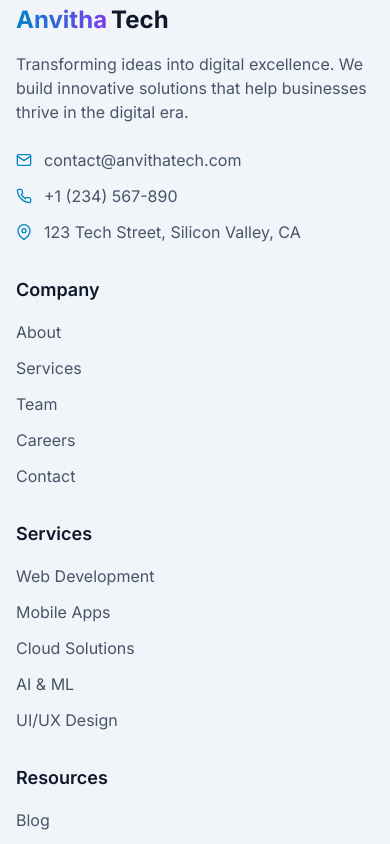
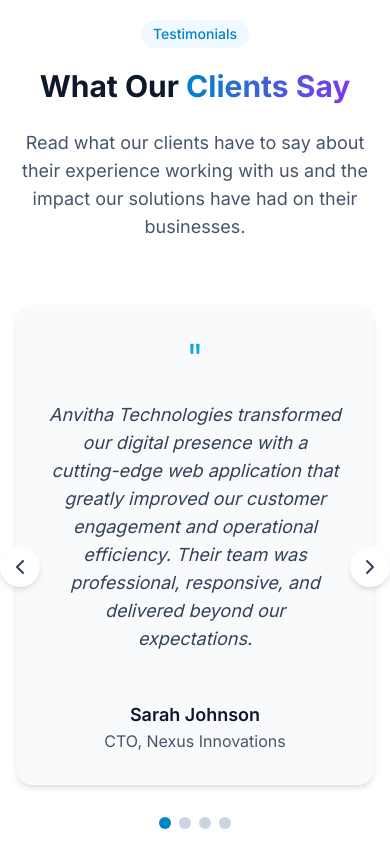
Before and after one commit to shitaanshus27/anvitha-tech-new, a Next.js app: page / in a window 390 px wide. Shown: the part 8260-9104 px from the top of the page. Built offline with nearby package versions, Linux system fonts and the light colour scheme.

Commit message:
Add testimonials section component with TypeScript

```diff
--- /dev/null
+++ b/components/sections/testimonials-section.tsx
@@ -0,0 +1,161 @@
+"use client";
+
+import { useRef, useState } from "react";
+import { motion, useInView } from "framer-motion";
+import { cn } from "@/lib/utils";
+import { FiChevronLeft, FiChevronRight } from "react-icons/fi";
+
+interface Testimonial {
+  id: string;
+  content: string;
+  author: string;
+  position: string;
+  company: string;
+}
+
+const testimonials: Testimonial[] = [
+  {
+    id: "testimonial-1",
+    content: "Anvitha Technologies transformed our digital presence with a cutting-edge web application that greatly improved our customer engagement and operational efficiency. Their team was professional, responsive, and delivered beyond our expectations.",
+    author: "Sarah Johnson",
+    position: "CTO",
+    company: "Nexus Innovations",
+  },
+  {
+    id: "testimonial-2",
+    content: "Working with Anvitha Tech on our mobile app was a game-changer for our business. Their expertise in UI/UX design and development resulted in an intuitive app that our customers love. The project was delivered on time and within budget.",
+    author: "Michael Chen",
+    position: "Product Director",
+    company: "Elevate Solutions",
+  },
+  {
+    id: "testimonial-3",
+    content: "The cloud migration strategy implemented by Anvitha Technologies significantly improved our system performance and reduced our infrastructure costs by 40%. Their team's technical knowledge and attention to detail made the transition seamless.",
+    author: "Alexandra Rodriguez",
+    position: "IT Director",
+    company: "Global Enterprises",
+  },
+  {
+    id: "testimonial-4",
+    content: "Anvitha Technologies helped us implement advanced data analytics capabilities that provided valuable insights into our customer behavior. This has directly contributed to a 25% increase in our conversion rates over the past six months.",
+    author: "David Williams",
+    position: "Marketing VP",
+    company: "Spectrum Brands",
+  },
+];
+
+export default function TestimonialsSection() {
+  const ref = useRef<HTMLElement>(null);
+  const isInView = useInView(ref, { once: false, amount: 0.2 });
+  const [activeIndex, setActiveIndex] = useState(0);
+
+  const handlePrev = () => {
+    setActiveIndex((prev) => (prev === 0 ? testimonials.length - 1 : prev - 1));
+  };
+
+  const handleNext = () => {
+    setActiveIndex((prev) => (prev === testimonials.length - 1 ? 0 : prev + 1));
+  };
+
+  return (
+    <section
+      ref={ref}
+      className={cn(
+        "py-16 md:py-24 bg-white dark:bg-slate-900",
+        "transition-opacity duration-1000",
+        isInView ? "opacity-100" : "opacity-0"
+      )}
+    >
+      <div className="container">
+        <div className="text-center max-w-3xl mx-auto mb-16">
+          <motion.span
+            initial={{ opacity: 0, y: 20 }}
+            animate={isInView ? { opacity: 1, y: 0 } : { opacity: 0, y: 20 }}
+            transition={{ duration: 0.5 }}
+            className="inline-block px-3 py-1 mb-5 text-sm font-medium rounded-full bg-primary-50 dark:bg-primary-900/30 text-primary-600 dark:text-primary-400"
+          >
+            Testimonials
+          </motion.span>
+          <motion.h2
+            initial={{ opacity: 0, y: 20 }}
+            animate={isInView ? { opacity: 1, y: 0 } : { opacity: 0, y: 20 }}
+            transition={{ duration: 0.5, delay: 0.1 }}
+            className="heading-2 mb-6"
+          >
+            What Our <span className="gradient-text">Clients Say</span>
+          </motion.h2>
+          <motion.p
+            initial={{ opacity: 0, y: 20 }}
+            animate={isInView ? { opacity: 1, y: 0 } : { opacity: 0, y: 20 }}
+            transition={{ duration: 0.5, delay: 0.2 }}
+            className="text-lg text-slate-600 dark:text-slate-400"
+          >
+            Read what our clients have to say about their experience working with us
+            and the impact our solutions have had on their businesses.
+          </motion.p>
+        </div>
+
+        <div className="max-w-4xl mx-auto">
+          <div className="relative">
+            <motion.div
+              key={activeIndex}
+              initial={{ opacity: 0, x: 20 }}
+              animate={{ opacity: 1, x: 0 }}
+              exit={{ opacity: 0, x: -20 }}
+              transition={{ duration: 0.5 }}
+              className="bg-slate-50 dark:bg-slate-800 rounded-2xl p-8 md:p-10 shadow-md"
+            >
+              <div className="flex flex-col items-center text-center">
+                <div className="text-4xl text-primary-500 mb-6">"</div>
+                <p className="text-lg md:text-xl text-slate-700 dark:text-slate-300 italic mb-8">
+                  {testimonials[activeIndex].content}
+                </p>
+                <div className="mt-4">
+                  <h4 className="text-lg font-semibold text-slate-900 dark:text-white">
+                    {testimonials[activeIndex].author}
+                  </h4>
+                  <p className="text-slate-600 dark:text-slate-400">
+                    {testimonials[activeIndex].position}, {testimonials[activeIndex].company}
+                  </p>
+                </div>
+              </div>
+            </motion.div>
+
+            {/* Navigation */}
+            <div className="flex justify-center mt-8 space-x-2">
+              {testimonials.map((_, index) => (
+                <button
+                  key={index}
+                  onClick={() => setActiveIndex(index)}
+                  className={cn(
+                    "w-3 h-3 rounded-full transition-colors",
+                    index === activeIndex
+                      ? "bg-primary-600 dark:bg-primary-500"
+                      : "bg-slate-300 dark:bg-slate-600"
+                  )}
+                  aria-label={`Go to testimonial ${index + 1}`}
+                />
+              ))}
+            </div>
+
+            {/* Arrow Navigation */}
+            <button
+              onClick={handlePrev}
+              className="absolute top-1/2 -left-4 md:-left-10 -translate-y-1/2 w-10 h-10 bg-white dark:bg-slate-700 rounded-full shadow-md flex items-center justify-center text-slate-700 dark:text-slate-200 hover:bg-slate-100 dark:hover:bg-slate-600 transition-colors"
+              aria-label="Previous testimonial"
+            >
+              <FiChevronLeft size={24} />
+            </button>
+            <button
+              onClick={handleNext}
+              className="absolute top-1/2 -right-4 md:-right-10 -translate-y-1/2 w-10 h-10 bg-white dark:bg-slate-700 rounded-full shadow-md flex items-center justify-center text-slate-700 dark:text-slate-200 hover:bg-slate-100 dark:hover:bg-slate-600 transition-colors"
+              aria-label="Next testimonial"
+            >
+              <FiChevronRight size={24} />
+            </button>
+          </div>
+        </div>
+      </div>
+    </section>
+  );
+}
```
